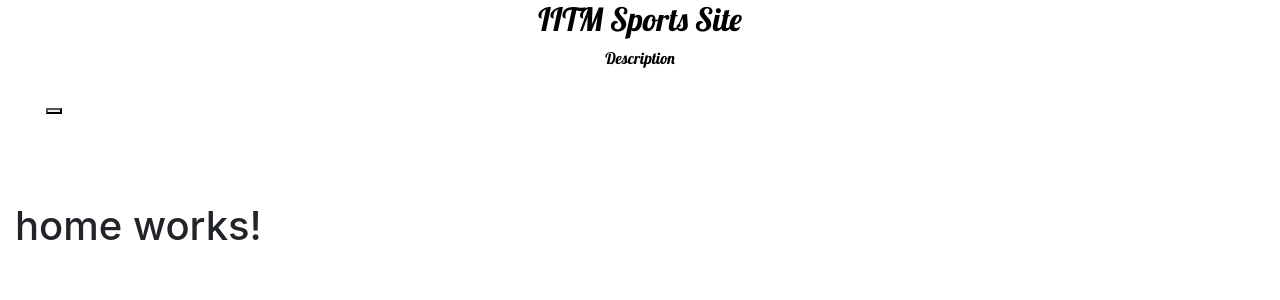
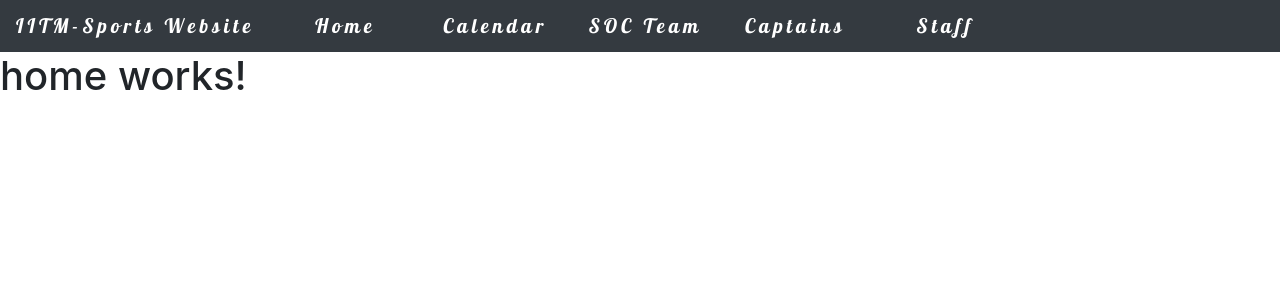
Before and after one commit to Revanthmk/IITM-Sports-Website, an Angular app: page /home in a window 1280 px wide. Shown: the top 300 px of the page. Built offline with nearby package versions, Linux system fonts and the light colour scheme.

Commit message:
NavBar using Angular only!!

```diff
--- a/src/app/app.component.html
+++ b/src/app/app.component.html
@@ -1,4 +1,4 @@
-<div class='container-fluid'>
+<div class='body'>
 	<app-navbar></app-navbar>
 	<router-outlet></router-outlet>
 </div>
--- /dev/null
+++ b/src/app/components/navbar/navbar.component.html
@@ -0,0 +1,40 @@
+<nav class="navbar navbar-expand-lg navbar-dark bg-dark">
+  <a class="navbar-brand" href="#">
+    IITM-Sports Website
+  </a>
+
+  <button class="navbar-toggler" type="button" (click)="toggleNavbar()">
+    <span class="navbar-toggler-icon"></span>
+  </button>
+
+  <div class="collapse navbar-collapse" [ngClass]="{
+    'show': showNavbar
+  }">
+    <ul class="navbar-nav">
+      <li class="nav-item">
+        <a class="nav-link" [routerLink]="['/home']">Home</a>
+      </li>
+      <li class="nav-item">
+        <a class="nav-link" href="#">Calendar</a>
+      </li>
+      <li class="nav-item">
+        <a class="nav-link" href="#">SOC Team</a>
+      </li>
+      <li class="nav-item">
+        <a class="nav-link" href="#">Captains</a>
+      </li>
+      <li class="nav-item">
+        <a class="nav-link" href="#">Staff</a>
+      </li>
+      <!--<li class="nav-item">
+        <a class="nav-link" href="#">Infrastructure</a>
+      </li>
+      <li class="nav-item">
+        <a class="nav-link" href="#">Hall Of Fame</a>
+      </li>
+      <li class="nav-item">
+        <a class="nav-link" href="#">Updates</a>
+      </li>-->
+    </ul>
+  </div>
+</nav>
--- a/src/app/components/navbar/navbar.component.ts
+++ b/src/app/components/navbar/navbar.component.ts
@@ -1,17 +1,18 @@
 import { Component } from '@angular/core';
+import { Router, Event, NavigationStart } from '@angular/router';
 
 @Component({
   selector: 'app-navbar',
-  templateUrl: './navbar.html',
-  styleUrls: ['./navbar.css'],
+  templateUrl: './navbar.component.html',
+  styleUrls: ['./navbar.component.css'],
 })
 export class NavbarComponent {
   showNavbar: boolean;
 
-  constructor() {
-    console.log(window.outerWidth);
-    if (window.outerWidth < 770) this.showNavbar = false;
-    else this.showNavbar = true;
+  constructor(private router: Router) {
+    router.events.subscribe((event: Event) => {
+      if (event instanceof NavigationStart) this.showNavbar = false;
+    });
   }
 
   toggleNavbar() {
--- a/src/app/components/navbar/navbar.html
+++ /dev/null
@@ -1,28 +0,0 @@
-<div class="heading text-center">
-  <h2>IITM Sports Site</h2>
-  <p>Description</p>
-</div>
-
-<div class="container-fluid">
-  <div class='row'>
-    <nav class="navbar navbar-inverse">
-      <div class="container-fluid">
-        <div class="navbar-header">
-          <button type="button" class="navbar-toggle" (click)="toggleNavbar()">
-            <span class="icon-bar"></span>
-            <span class="icon-bar"></span>
-            <span class="icon-bar"></span>
-          </button>
-        </div>
-        <div class="navbar-collapse" id="myNavbar" [hidden]="!showNavbar">
-          <ul class="nav navbar-nav">
-            <li><a [routerLink] = "['/home']">Home</a></li>
-            <li><a [routerLink] = "['/']">Page 1</a></li>
-            <li><a [routerLink] = "['/']">Page 2</a></li>
-            <li><a [routerLink] = "['/']">Page 3</a></li>
-          </ul>
-        </div>
-      </div>
-    </nav>
-</div>
-</div>
--- a/src/styles.css
+++ b/src/styles.css
@@ -1,2 +1,10 @@
 /* You can add global styles to this file, and also import other style files */
 @import '~bootstrap/dist/css/bootstrap.min.css';
+
+.body {
+  position: absolute;
+  top: 0px;
+  left: 0px;
+  width: 100%;
+  height: 100%;
+}
```
Also changed, not shown: src/app/components/navbar/navbar.component.css (renamed from src/app/components/navbar/navbar.css).
